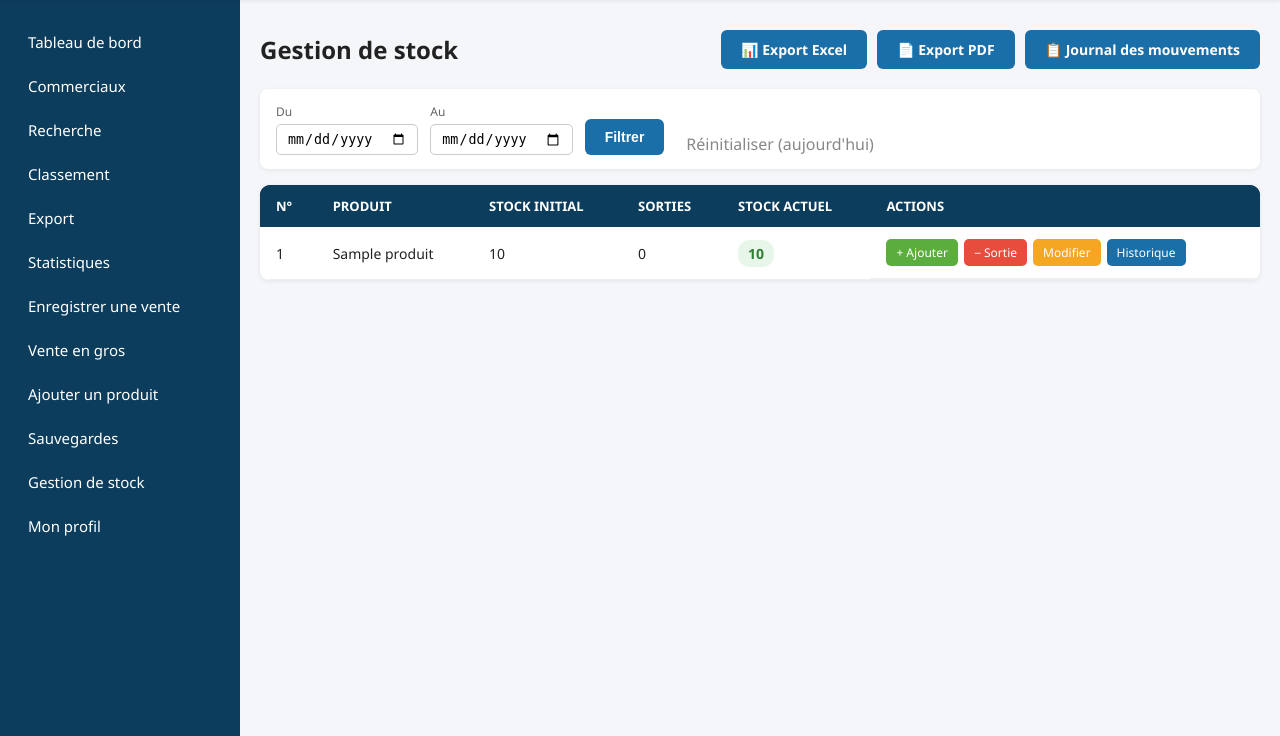
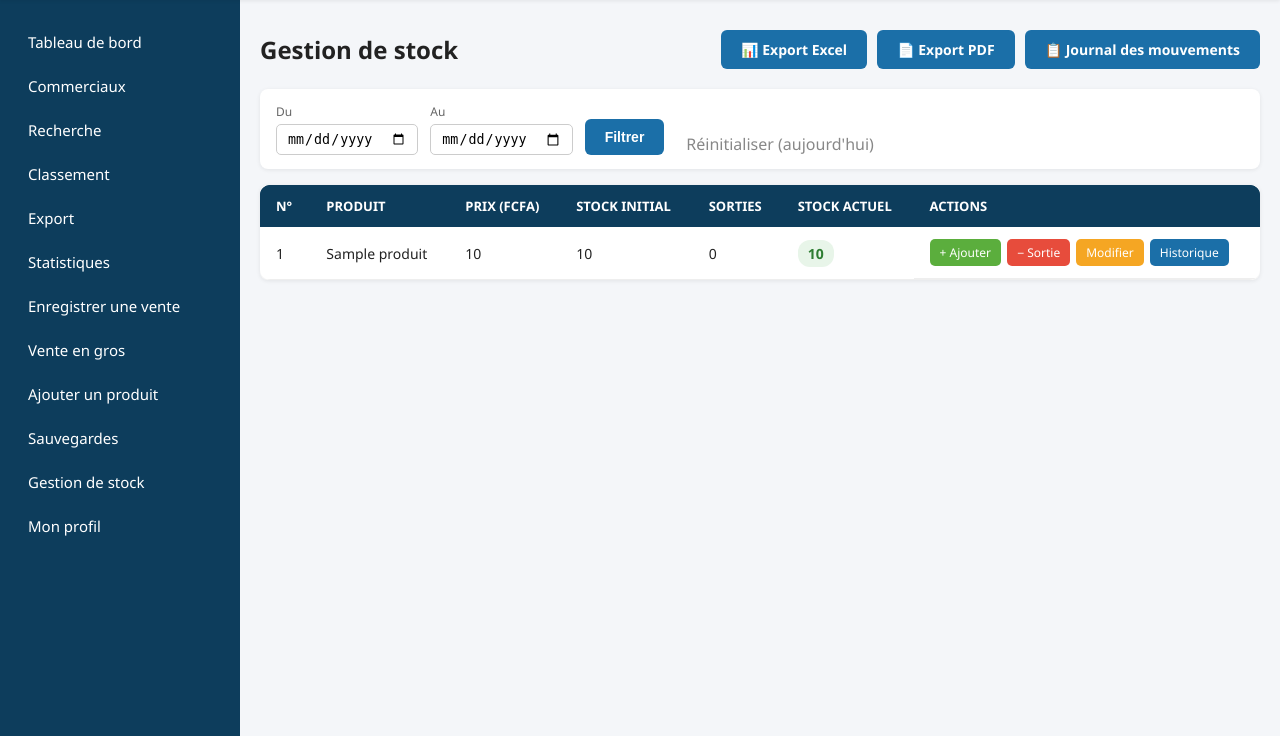
Before and after one commit to nkengoungleonard-ship-it/app-Congo-, a Flask app: page /stock in a window 1280 px wide. Shown: the part 64-800 px from the top of the page. Run offline with Flask 3, Linux system fonts and the light colour scheme; a user stored in the database is signed in; tables that the repository leaves empty hold one stand-in row (values such as "Sample post"); some libraries are stand-ins or nearby versions.

Commit message:
Bouton Prix (super admin), ventes protegees, script des produits

```diff
--- a/app/routes.py
+++ b/app/routes.py
@@ -545,6 +545,12 @@
         quantite = int(request.form.get('quantite', 1))
 
         produit = Produit.query.get(produit_id)
+        if not produit or produit.prix_unitaire <= 0:
+            flash("Ce produit n'a pas encore de prix. Le Super Administrateur doit le définir (Stock → Prix).", "danger")
+            return redirect(url_for('main.enregistrer_vente'))
+        if quantite < 1:
+            flash("La quantité doit être au moins 1.", "danger")
+            return redirect(url_for('main.enregistrer_vente'))
         montant = produit.prix_unitaire * quantite
 
         vente = Vente(
@@ -582,12 +588,19 @@
         BonusCoordinateur.query.filter_by(vente_id=vente.id).delete()
         BonusParrainage.query.filter_by(vente_id=vente.id).delete()
 
+        ancien_produit_id = vente.produit_id
+        prix_du_jour_de_vente = vente.montant / vente.quantite if vente.quantite else 0
+
         vente.commercial_id = request.form.get('commercial_id')
-        vente.produit_id = request.form.get('produit_id')
+        vente.produit_id = int(request.form.get('produit_id'))
         vente.quantite = int(request.form.get('quantite', 1))
 
-        produit = Produit.query.get(vente.produit_id)
-        vente.montant = produit.prix_unitaire * vente.quantite
+        if vente.produit_id == ancien_produit_id:
+            # Même produit : on garde le prix en vigueur le jour de la vente
+            prix = prix_du_jour_de_vente
+        else:
+            prix = Produit.query.get_or_404(vente.produit_id).prix_unitaire
+        vente.montant = prix * vente.quantite
 
         vente.calculer_commission()
         vente.calculer_bonus_coordinateur()
@@ -725,7 +738,8 @@
             'nom': p.nom,
             'stock_initial': p.stock_initial,
             'sorties': sorties,
-            'stock_actuel': p.stock_actuel
+            'stock_actuel': p.stock_actuel,
+            'prix': p.prix_unitaire
         })
     return donnees
 
@@ -861,7 +875,32 @@
 
     return render_template('modifier_stock.html', produit=produit)
 
+@main.route('/produits/<int:id>/prix', methods=['GET', 'POST'])
+@login_required
+@super_admin_required
+def modifier_prix(id):
+    produit = Produit.query.get_or_404(id)
 
+    if request.method == 'POST':
+        saisie = (request.form.get('prix_unitaire') or '').replace(' ', '').replace(',', '.')
+        try:
+            nouveau_prix = float(saisie)
+        except ValueError:
+            nouveau_prix = None
+        if nouveau_prix is None or not (0 < nouveau_prix <= 10000000):
+            flash("Prix invalide : saisissez un montant en FCFA supérieur à 0.", "danger")
+            return redirect(url_for('main.modifier_prix', id=id))
+
+        ancien_prix = produit.prix_unitaire
+        produit.prix_unitaire = nouveau_prix
+        db.session.commit()
+        logging.getLogger('securite').warning(
+            f"PRIX MODIFIE - {produit.nom} : {ancien_prix:.0f} -> {nouveau_prix:.0f} FCFA par {current_user.email}"
+        )
+        flash(f"Prix de {produit.nom} : {nouveau_prix:.0f} FCFA (s'applique aux nouvelles ventes).", "success")
+        return redirect(url_for('main.liste_stock'))
+
+    return render_template('modifier_prix.html', produit=produit)
 @main.route('/stock/<int:id>/historique')
 @login_required
 def historique_stock(id):
--- a/app/templates/stock.html
+++ b/app/templates/stock.html
@@ -30,6 +30,7 @@
             <tr>
                 <th>N°</th>
                 <th>Produit</th>
+                 <th>Prix (FCFA)</th>
                 <th>Stock initial</th>
                 <th>Sorties</th>
                 <th>Stock actuel</th>
@@ -41,6 +42,7 @@
             <tr>
                 <td>{{ loop.index }}</td>
                 <td>{{ d.nom }}</td>
+                <td>{% if d.prix > 0 %}{{ '{:,.0f}'.format(d.prix).replace(',', ' ') }}{% else %}<span class="stock-badge stock-vide">À définir</span>{% endif %}</td>
                 <td>{{ d.stock_initial }}</td>
                 <td>{{ d.sorties }}</td>
                 <td>
@@ -53,6 +55,9 @@
                     <a href="{{ url_for('main.sortir_stock', id=d.id) }}" class="btn-mini btn-mini-sortie">− Sortie</a>
                     <a href="{{ url_for('main.modifier_stock', id=d.id) }}" class="btn-mini btn-mini-modifier">Modifier</a>
                     <a href="{{ url_for('main.historique_stock', id=d.id) }}" class="btn-mini btn-mini-historique">Historique</a>
+                    {% if current_user.est_super_admin %}
+                    <a href="{{ url_for('main.modifier_prix', id=d.id) }}" class="btn-mini btn-mini-modifier">Prix</a>
+                    {% endif %}
                 </td>
             </tr>
             {% endfor %}
--- a/creer_admin.py
+++ b/creer_admin.py
@@ -6,7 +6,11 @@
 with app.app_context():
     email = input("Email de l'administrateur : ")
     nom = input("Nom de l'administrateur : ")
-    mot_de_passe = input("Mot de passe : ")
+    from getpass import getpass
+    mot_de_passe = getpass("Mot de passe (invisible a la saisie) : ")
+    if len(mot_de_passe) < 10:
+        print("Mot de passe trop court (10 caracteres minimum). Rien n'a ete cree.")
+        raise SystemExit(1)
 
     existant = Administrateur.query.filter_by(email=email).first()
     if existant:
```
Also changed, not shown: app/templates/modifier_prix.html (added, +27 -0 lines), initialiser_produits.py (added, +52 -0 lines).
